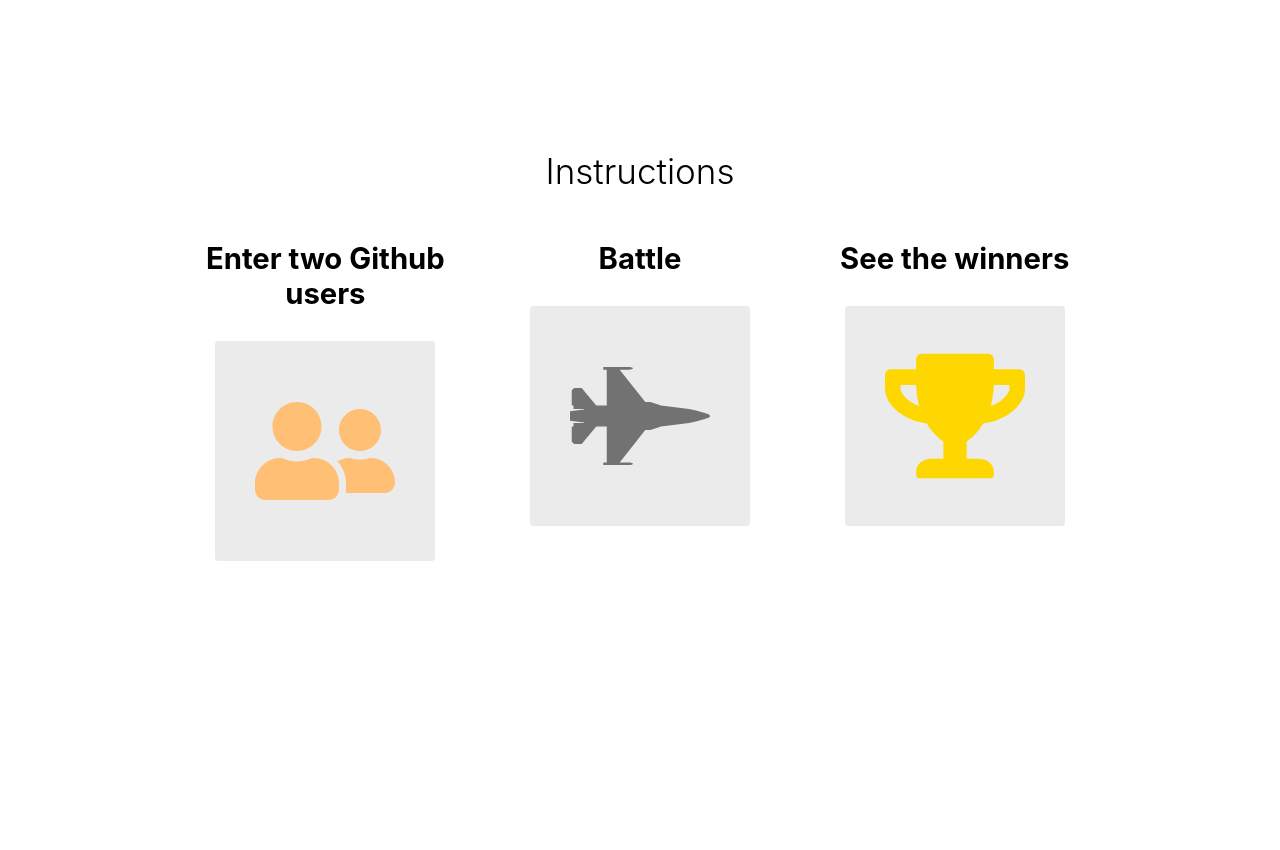
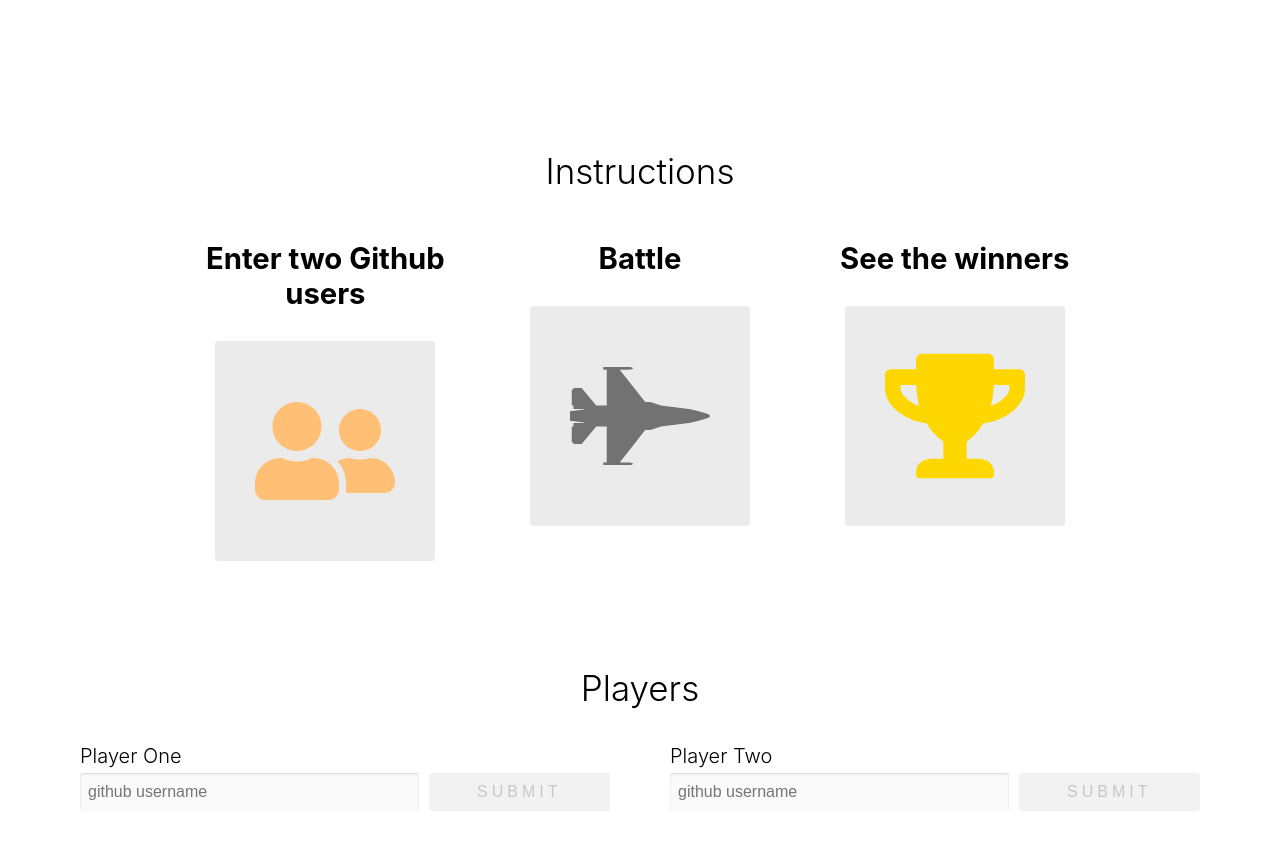
Before and after one commit to BrandonGrayson/Popular-Github-Repos, a React (Create React App) app: page / in a window 1280 px wide. Shown: the top 850 px of the page. Before the commit the page ends 800 px from the top, so only its background shows below. Built offline with nearby package versions, Linux system fonts and the light colour scheme.

Commit message:
conditionally rendering PlayerInput component based on whether or not playerOne and playerTwo values have been updated

```diff
--- a/src/components/Battle.js
+++ b/src/components/Battle.js
@@ -1,5 +1,64 @@
 import React from "react"
 import { FaUserFriends, FaFighterJet, FaTrophy } from 'react-icons/fa'
+import PropTypes from "prop-types"
+
+class PlayerInput extends React.Component {
+    constructor(props) {
+        super(props)
+
+        this.state = {
+            userName: ''
+        }
+
+        this.handleSubmit = this.handleSubmit.bind(this)
+        this.handleChange = this.handleChange.bind(this)
+    }
+
+    handleSubmit (event) {
+
+        event.preventDefault()
+
+        this.props.onSubmit(this.state.userName)
+
+    }
+
+    handleChange(e) {
+        this.setState({
+            userName: e.target.value
+        })
+    }
+
+    render() {
+        return (
+            <form onSubmit={this.handleSubmit} className="column player">
+                <label htmlFor="username" className="player-label">
+                    {this.props.label}
+                </label>
+                <div className="row player-inputs">
+                    <input
+                        type="text"
+                        id="username"
+                        className="input-light"
+                        placeholder="github username"
+                        autoComplete="off"
+                        value={this.state.userName}
+                        onChange={this.handleChange}/>
+                    <button
+                     className='btn dark-btn'
+                     type="submit"
+                     disabled={!this.state.userName}>
+                        Submit
+                    </button>
+                </div>
+            </form>
+        )
+    }
+}
+
+PlayerInput.prototypes = {
+    onSubmit: PropTypes.func.isRequired,
+    label: PropTypes.string.isRequired
+}
 
 function Instructions () {
     return (
@@ -24,12 +83,42 @@
       </div>
     )
 }
-// export default class Battle extends React.Component
+
 export default class Battle extends React.Component {
+    constructor(props) {
+        super(props)
+
+        this.state = {
+            playerOne: null,
+            playerTwo: null
+        }
+        this.handleSubmit = this.handleSubmit.bind(this)
+    }
+    handleSubmit(id, player) {
+        this.setState({
+            [id]: player
+        })
+    }
     render() {
+        const {playerOne, playerTwo} = this.state
         return (
           <React.Fragment>
             <Instructions />
+            <div className="players-container">
+                <h1 className="center-text header-lg"> Players</h1>
+                <div className="row space-around">
+                    {playerOne === null && (
+                        <PlayerInput
+                         label="Player One"
+                         onSubmit={(player) => this.handleSubmit("PlayerOne", player)} />
+                    )}
+                    {playerTwo === null && (
+                        <PlayerInput
+                         label="Player Two"
+                         onSubmit={(player) => this.handleSubmit("PlayerTwo", player)} />
+                    )}
+                </div>
+            </div>
           </React.Fragment>
         )
     }
--- a/src/index.css
+++ b/src/index.css
@@ -135,3 +135,68 @@
   padding: 40px;
   border-radius: 3px;
 }
+
+.column {
+  display: flex;
+  flex-direction: column;
+}
+
+.row {
+  display: flex;
+  flex-direction: row;
+}
+
+.player {
+  flex: 1;
+  margin: 0 20px;
+  padding: 10px;
+}
+
+.player-label {
+  font-size: 20px;
+  margin: 5px 0;
+  font-weight: 300;
+}
+
+.player-inputs input {
+  padding: 8px;
+  font-size: 16px;
+  flex: 2;
+  border-radius: 3px;
+  border: none;
+  box-shadow: inset 0 1px 2px rgba(0, 0, 0, 0.15);
+}
+
+.player-inputs .input-light {
+  background: rgba(0, 0, 0, 0.02);
+}
+
+.player-inputs button {
+  flex: 1;
+  margin-left: 10px;
+}
+
+.btn {
+  padding: 10px;
+  text-transform: uppercase;
+  letter-spacing: .25em;
+  border-radius: 3px;
+  border: none;
+  font-size: 16px;
+  display: flex;
+  justify-content: center;
+  align-items: center;
+  cursor: pointer;
+  text-decoration: none;
+  max-width: 200px;
+}
+
+.dark-btn {
+  color: #e6e6e6;
+  background: #141414;
+}
+
+.dark-btn:disabled {
+  background: #f2f2f2;
+  color: #c7c7c7;
+}
```
